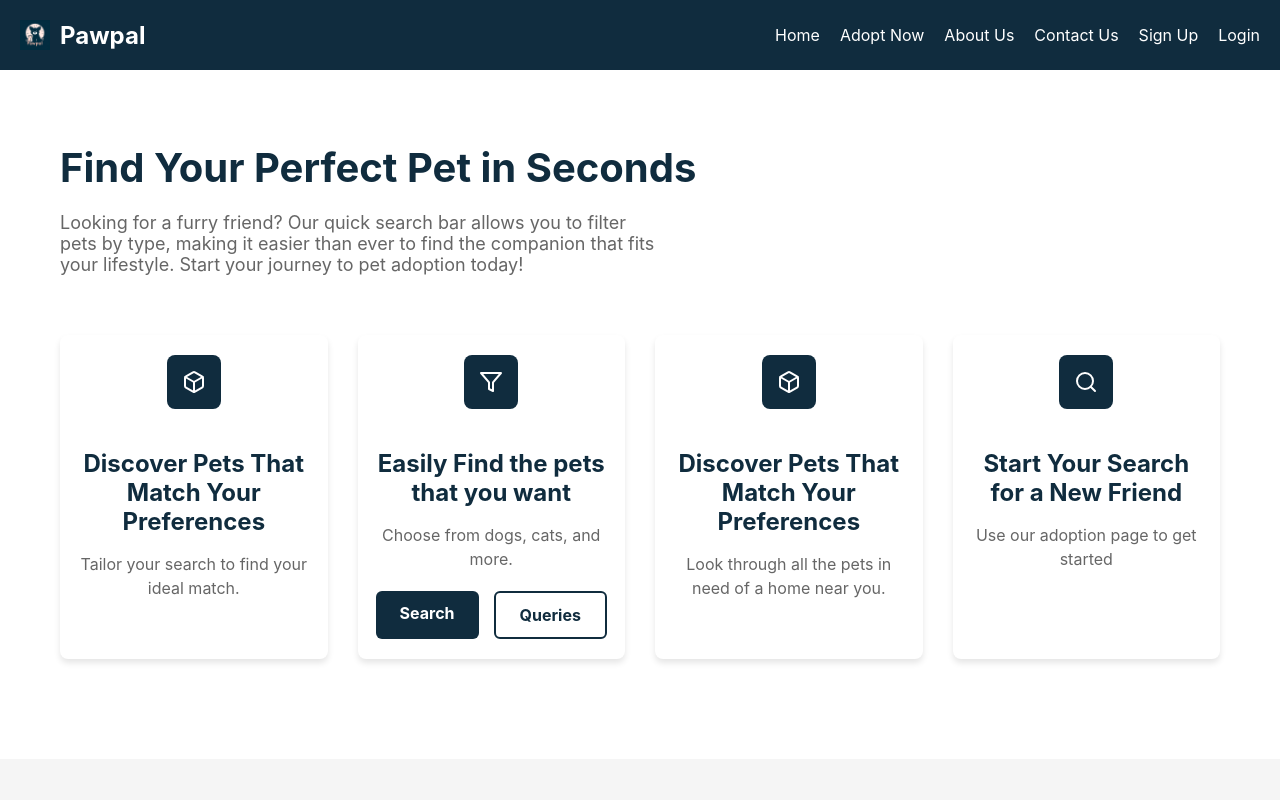
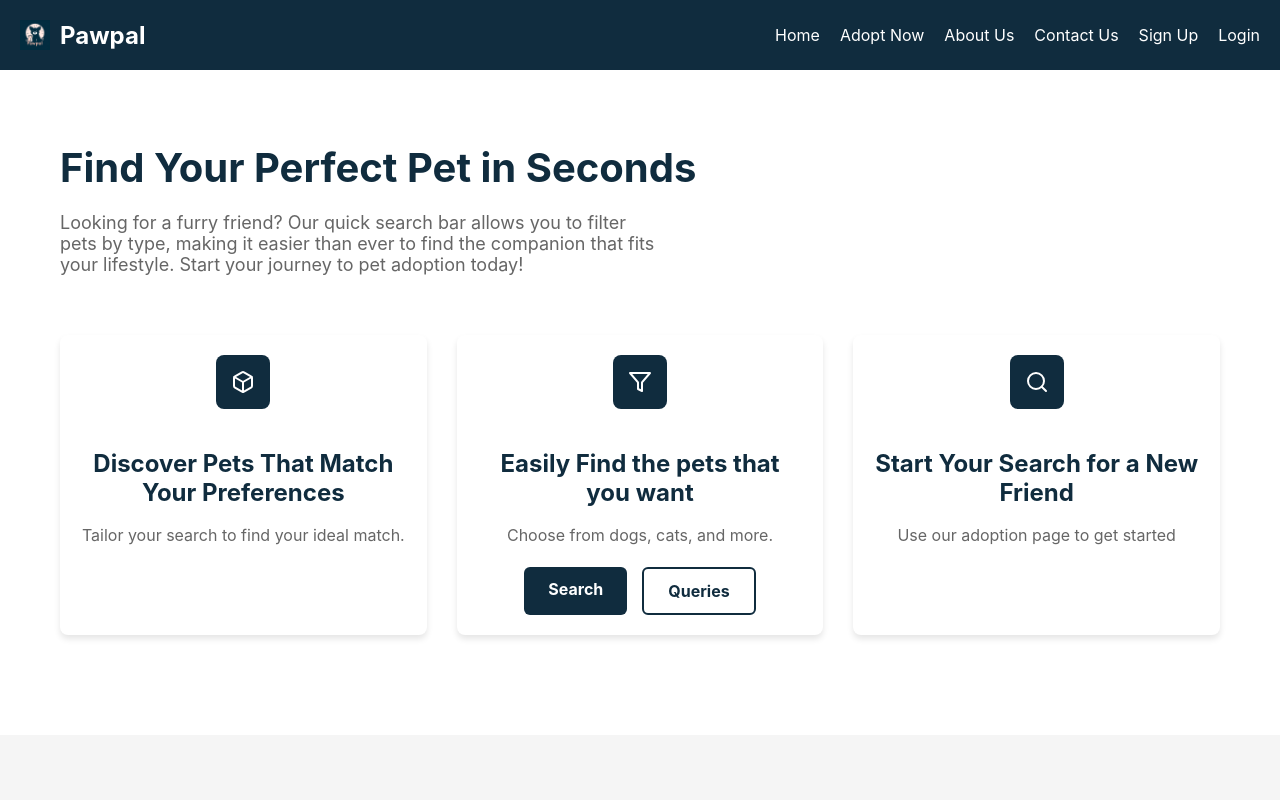
Before and after one commit to kaushal1014/ECommerce-DogAdoption, a React (Create React App) app: page / in a window 1280 px wide. Shown: the top 800 px of the page. Built offline with nearby package versions, Linux system fonts and the light colour scheme.

Commit message:
Fixed redundant code

```diff
--- a/src/components/HomePage.js
+++ b/src/components/HomePage.js
@@ -132,14 +132,6 @@ const HomePage = () => {
 
             <div style={styles.featureBox}>
               <div style={styles.featureIcon}>
-                <Box size={24} />
-              </div>
-              <h2 style={styles.featureTitle}>Discover Pets That Match Your Preferences</h2>
-              <p style={styles.featureDescription}>Look through all the pets in need of a home near you.</p>
-            </div>
-
-            <div style={styles.featureBox}>
-              <div style={styles.featureIcon}>
                 <Search size={24} />
               </div>
               <h2 style={styles.featureTitle}>Start Your Search for a New Friend</h2>
```
